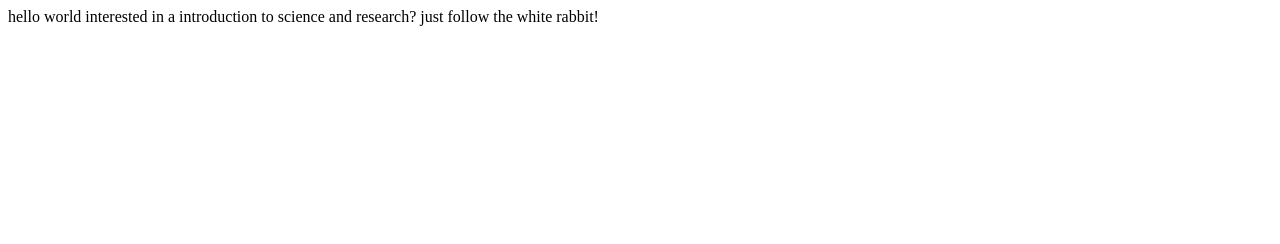
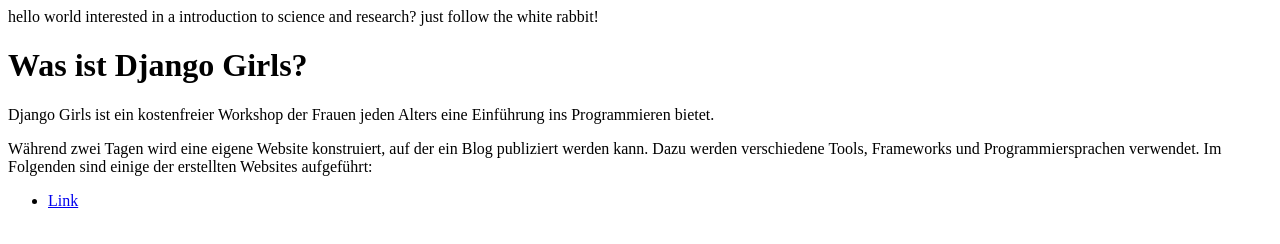
Before and after one commit to mariannekunz/mariannekunz.github.io, a plain HTML site: page index.html in a window 1280 px wide. Drawn offline with Linux system fonts and the light colour scheme.

Commit message:
Websiteliste der Kursteilnehmerinnen begonnen

```diff
--- a/index.html
+++ b/index.html
@@ -1,3 +1,14 @@
 hello world
 interested in a introduction to science and research?
 just follow the white rabbit!
+
+<html>
+  <head>
+      <title>Django Girls Mai 17 </title>
+    </head>
+    <body>
+    <h1> Was ist Django Girls? </h1>
+    <p> Django Girls ist ein kostenfreier Workshop der Frauen jeden Alters eine Einführung ins Programmieren bietet. </p>
+    <p> Während zwei Tagen wird eine eigene Website konstruiert, auf der ein Blog publiziert werden kann. Dazu werden verschiedene Tools, Frameworks und Programmiersprachen verwendet. Im Folgenden sind einige der erstellten Websites aufgeführt: </p>
+    <ul>
+      <li><a href="http://google.com">Link</a></li>
```
